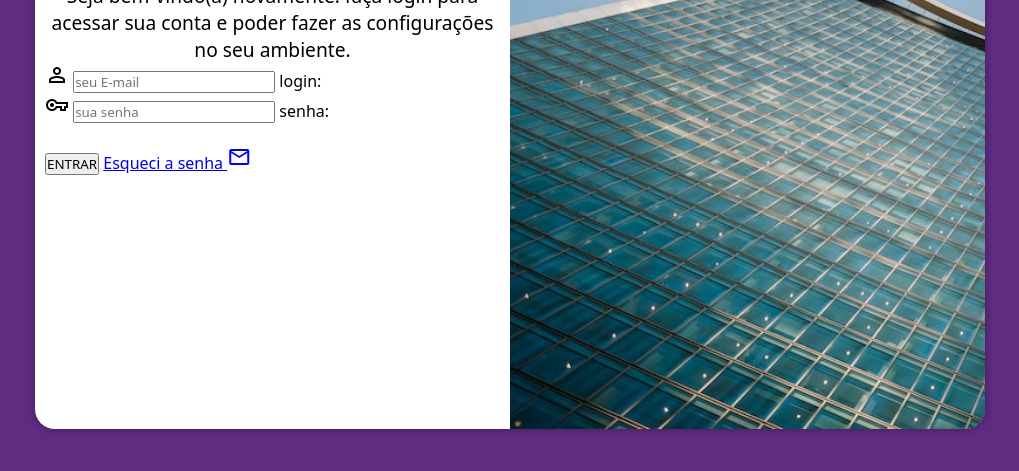
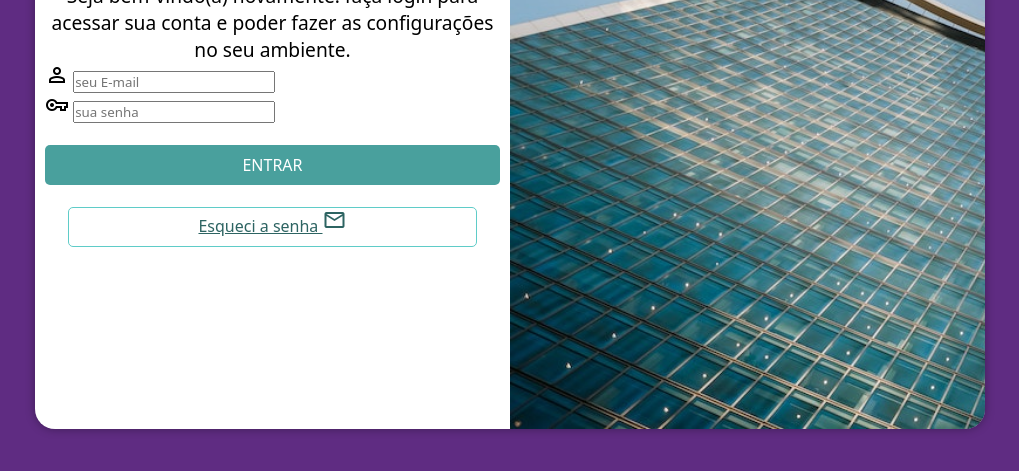
Before and after one commit to lucasedu08/projeto-login, a plain HTML site: page index.html in a window 1280 px wide. Shown: the part 221-692 px from the top of the page, without its empty margins (130-1149 px from the left). Drawn offline with nearby package versions, Linux system fonts and the light colour scheme.

Commit message:
atualizando...

```diff
--- a/estilos/style.css
+++ b/estilos/style.css
@@ -62,3 +62,40 @@ div#formulario > p{
 .campo{
     text-align: left;
 }
+.campo2{
+    text-align: center;
+    display: block;
+    font-size: 1em;
+    width: 90%;
+    height: 40px;
+    border: 1px solid;
+    color: #2d6462;
+    background-color: white;
+    border: 1px solid #5fccc8;
+    border-radius: 5px;
+    text-decoration: none;
+    margin: auto;
+}
+a{
+    color: #2d6462;
+    text-decoration: n,;
+}
+a:hover{
+    border: #3f8885;
+    color: #428f8c;
+}
+form >input[type=submit] {
+    display: block;
+    font-size: 1em;
+    width: 100%;
+    height: 40px;
+    background-color: #49a09d;
+    color: white;
+    border: none;
+    border-radius: 5px;
+
+}
+form >input[type=submit]:hover{
+   background-color: #408b89;
+   cursor: pointer;
+}
--- a/index.html
+++ b/index.html
@@ -25,19 +25,21 @@
         person
         </span>
 <input type="email" name="login" id="ilogin" placeholder="seu E-mail" autocomplete="email" required maxlength="30">
-<label for="ilogin">login:</label>
+<label for="ilogin"></label>
 </div>
 <div class="campo">
     <span class="material-symbols-outlined">
         vpn_key
         </span>
 <input type="password" name="senha" id="isenha" placeholder="sua senha" autocomplete="current-password" required minlength="8" maxlength="20">
-<label for="isenha">senha:</label>
+<label for="isenha"></label>
 </div>
+
 <br>
-<div class="campo">
     <input type="submit" value="ENTRAR">
-<a href="esqueci.html">Esqueci a senha <i class="material-symbols-outlined">mail</i></a>
+    <br>
+    <div class="campo2">
+<a href="esqueci.html" class="botao">Esqueci a senha <i class="material-symbols-outlined">mail</i></a>
 </div>
   </form>
     </div>
```
